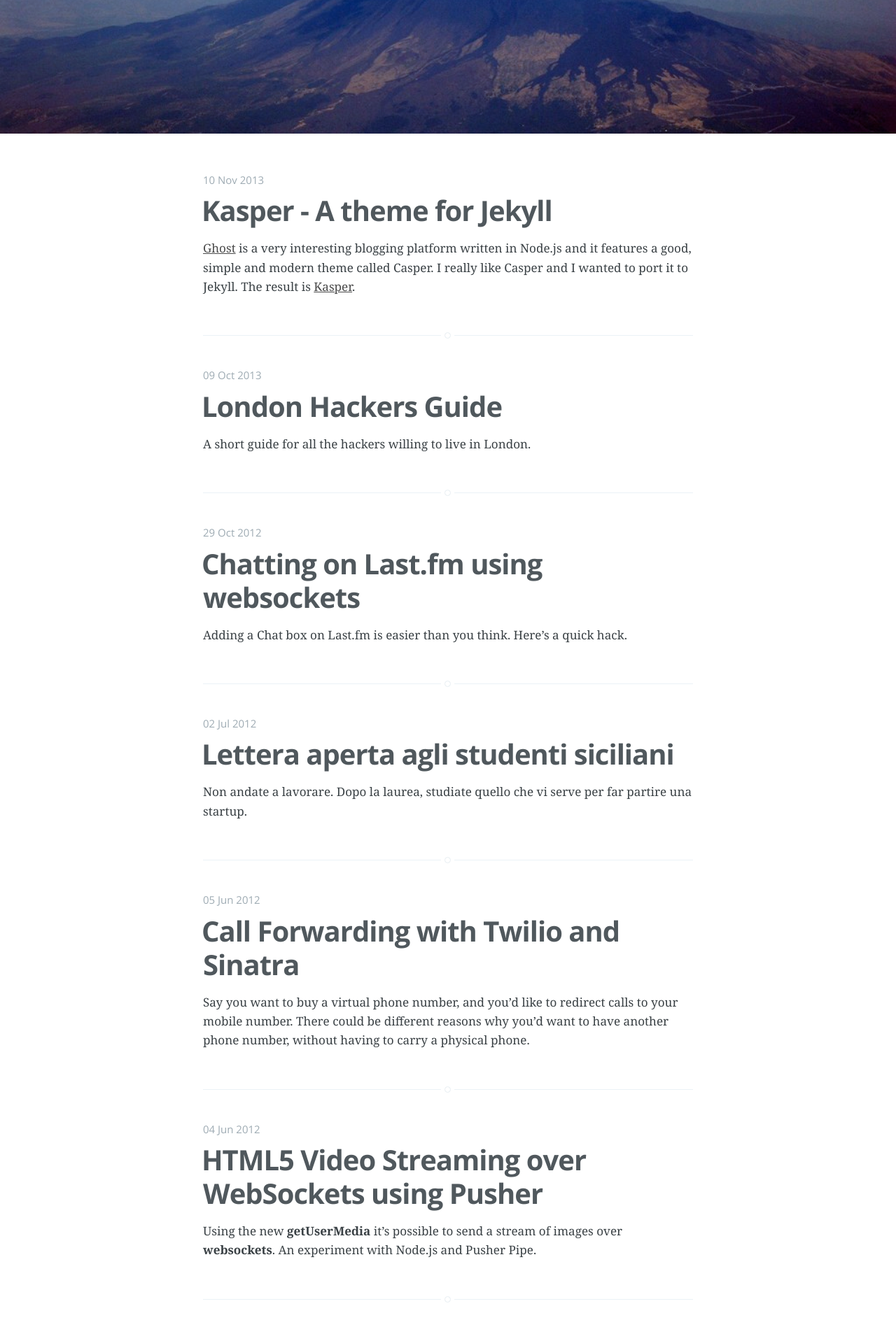
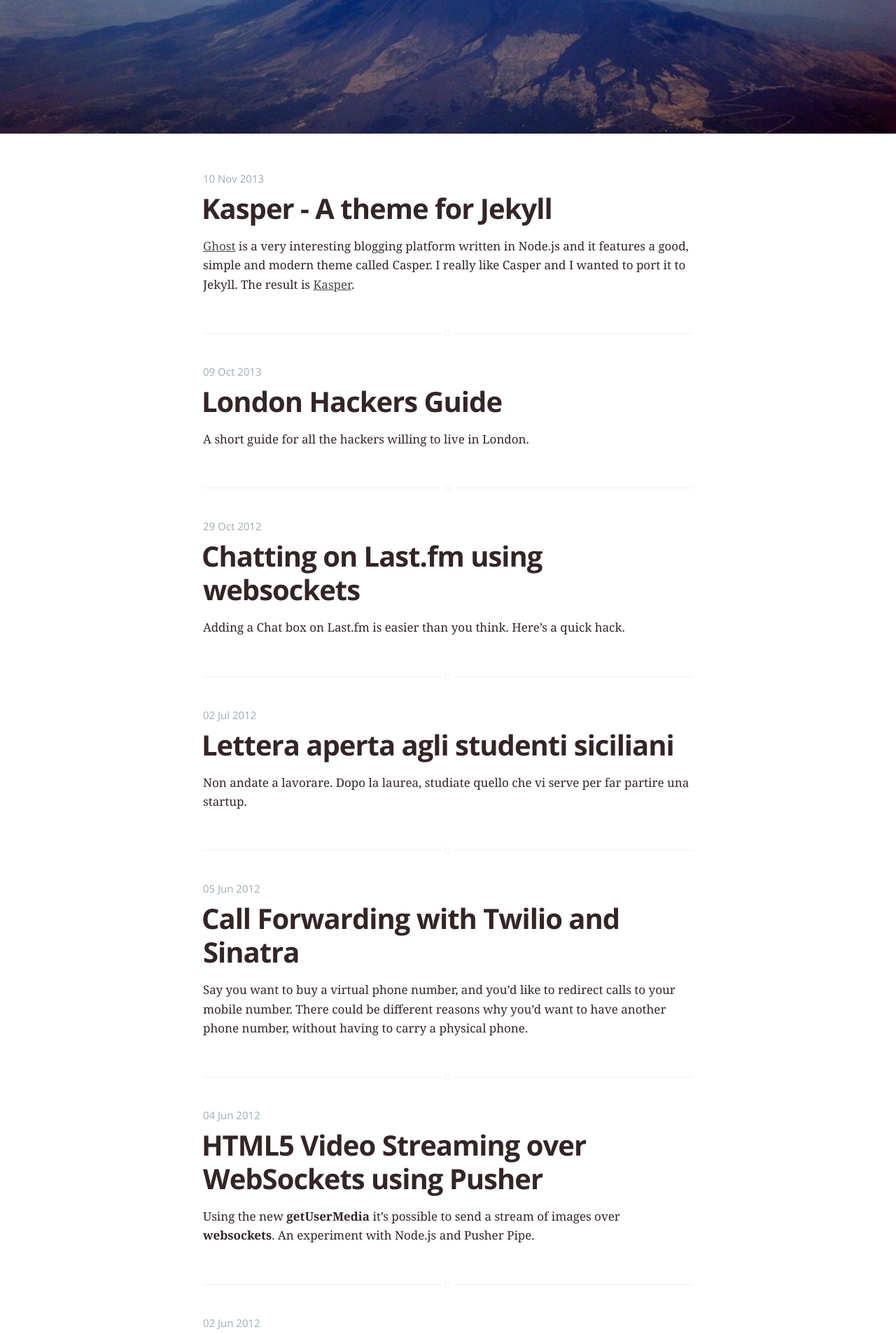
Before and after one commit to rosario/rosario.github.com, a Jekyll site: the page built from index.html, in a window 1280 px wide. Shown: the part 349-2256 px from the top of the page at 70% size. Built offline with Jekyll 4.4.1, drawn with Linux system fonts in a browser that asks for light colours; Markdown is read by kramdown in place of the engine named in the settings; the list of posts is cut into pages by our own code.

Commit message:
adding some custom style

```diff
--- a/assets/css/main.css
+++ b/assets/css/main.css
@@ -2,7 +2,19 @@
 
 /* Font size of 2.0 is too big, I'll reduce it */
 body{
-	font-size: 1.9rem;
+	font-size: 1.7em;
+	color: #342526;
+}
+
+h1 a, h2 a, h3 a, h4 a, h5 a, h6 a {
+	color: #342526;
+}
+
+.site-head-content{
+	padding:15px;
+}
+.post-excerpt p {
+	font-size: 1em;
 }
 
 /* Adding some text shadow*/
@@ -47,3 +59,9 @@ img.profile {
 	height:auto;
   	border-radius: 50px;
 }
+
+
+.blog-logo img{
+	border-radius: 50px;
+	border:2px solid #999;
+}
```
